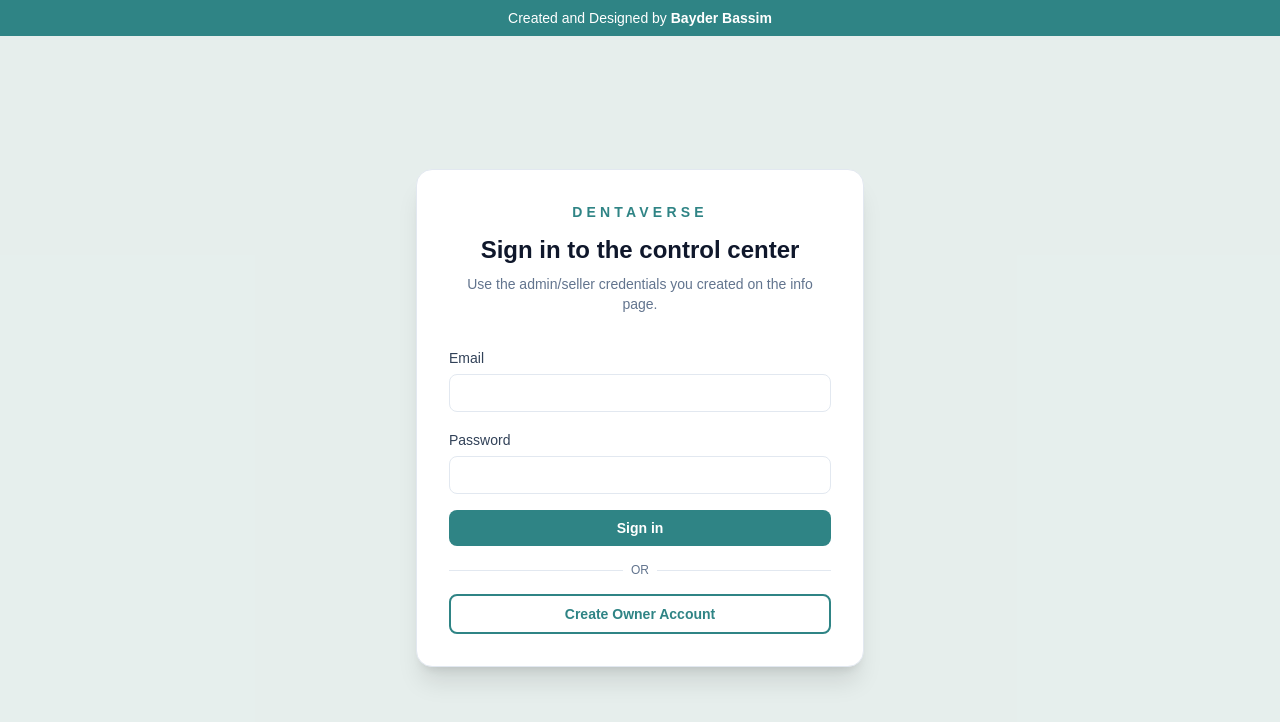
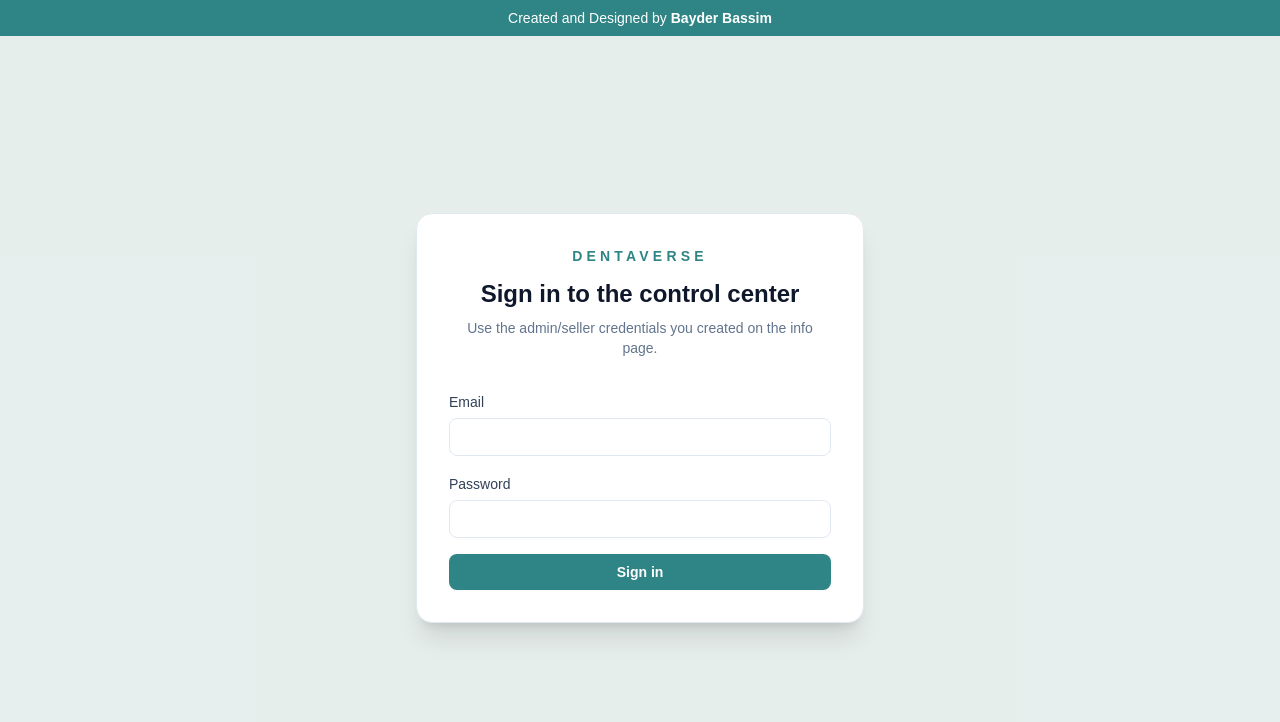
Before and after one commit to Bayder0/Dentaverse, a Next.js app in the folder dentaverse-app/: page /login in a window 1280 px wide. Shown: the top 722 px of the page. Built offline with nearby package versions, Linux system fonts and the light colour scheme.

Commit message:
Remove Create Owner button from login page for security

```diff
--- a/dentaverse-app/src/app/(auth)/login/page.tsx
+++ b/dentaverse-app/src/app/(auth)/login/page.tsx
@@ -12,8 +12,6 @@ export default function LoginPage() {
   });
   const [error, setError] = useState<string | null>(null);
   const [isLoading, setIsLoading] = useState(false);
-  const [setupStatus, setSetupStatus] = useState<{ type: "success" | "error"; message: string } | null>(null);
-  const [isCreatingOwner, setIsCreatingOwner] = useState(false);
 
   const handleSubmit = async (event: FormEvent<HTMLFormElement>) => {
     event.preventDefault();
@@ -34,28 +32,6 @@ export default function LoginPage() {
     }
 
     router.push("/dashboard");
-  };
-
-  const createOwner = async () => {
-    setIsCreatingOwner(true);
-    setSetupStatus(null);
-    setError(null);
-
-    try {
-      const response = await fetch("/api/setup-owner", { method: "POST" });
-      const data = await response.json();
-
-      if (data.success) {
-        setSetupStatus({ type: "success", message: "Owner account created! Now sign in with owner@dentaverse.com / dentaverse2024" });
-        setFormState({ email: "owner@dentaverse.com", password: "dentaverse2024" });
-      } else {
-        setSetupStatus({ type: "error", message: data.error || "Failed to create owner. Check your database connection." });
-      }
-    } catch (error: any) {
-      setSetupStatus({ type: "error", message: `Error: ${error.message}` });
-    } finally {
-      setIsCreatingOwner(false);
-    }
   };
 
   return (
@@ -104,15 +80,6 @@ export default function LoginPage() {
             />
           </label>
           {error ? <p className="text-sm text-red-500">{error}</p> : null}
-          {setupStatus && (
-            <div className={`p-3 rounded-lg text-sm ${
-              setupStatus.type === "success"
-                ? "bg-green-50 text-green-800 border border-green-200"
-                : "bg-red-50 text-red-800 border border-red-200"
-            }`}>
-              {setupStatus.message}
-            </div>
-          )}
           <button
             type="submit"
             disabled={isLoading}
@@ -120,22 +87,6 @@ export default function LoginPage() {
           >
             {isLoading ? "Signing you in..." : "Sign in"}
           </button>
-          <div className="relative my-4">
-            <div className="absolute inset-0 flex items-center">
-              <div className="w-full border-t border-slate-200"></div>
-            </div>
-            <div className="relative flex justify-center text-xs uppercase">
-              <span className="bg-white px-2 text-slate-500">Or</span>
-            </div>
-          </div>
-          <button
-            type="button"
-            onClick={createOwner}
-            disabled={isCreatingOwner}
-            className="flex w-full items-center justify-center rounded-lg border-2 border-cyan-600 bg-white py-2 text-sm font-semibold text-cyan-600 transition hover:bg-cyan-50 disabled:cursor-not-allowed disabled:opacity-70"
-          >
-            {isCreatingOwner ? "Creating Owner Account..." : "Create Owner Account"}
-          </button>
         </form>
       </div>
       </div>
```
